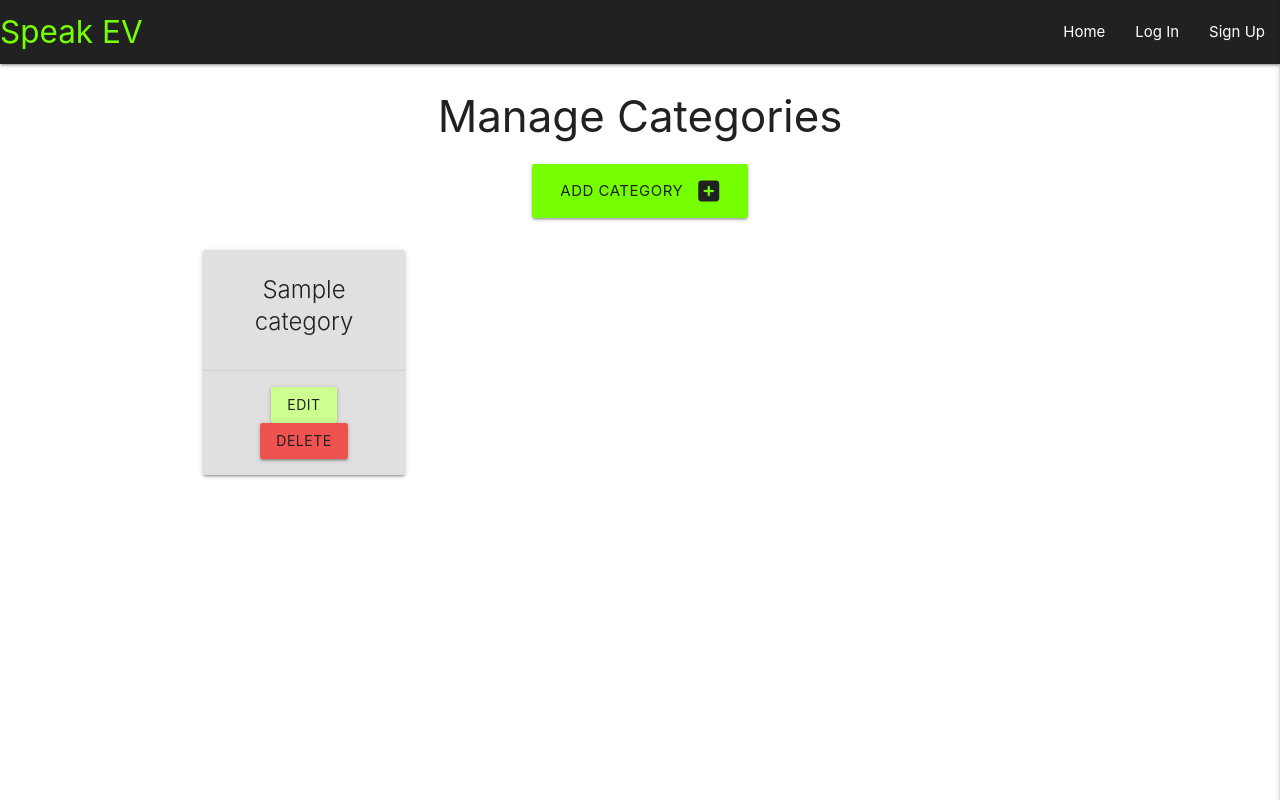
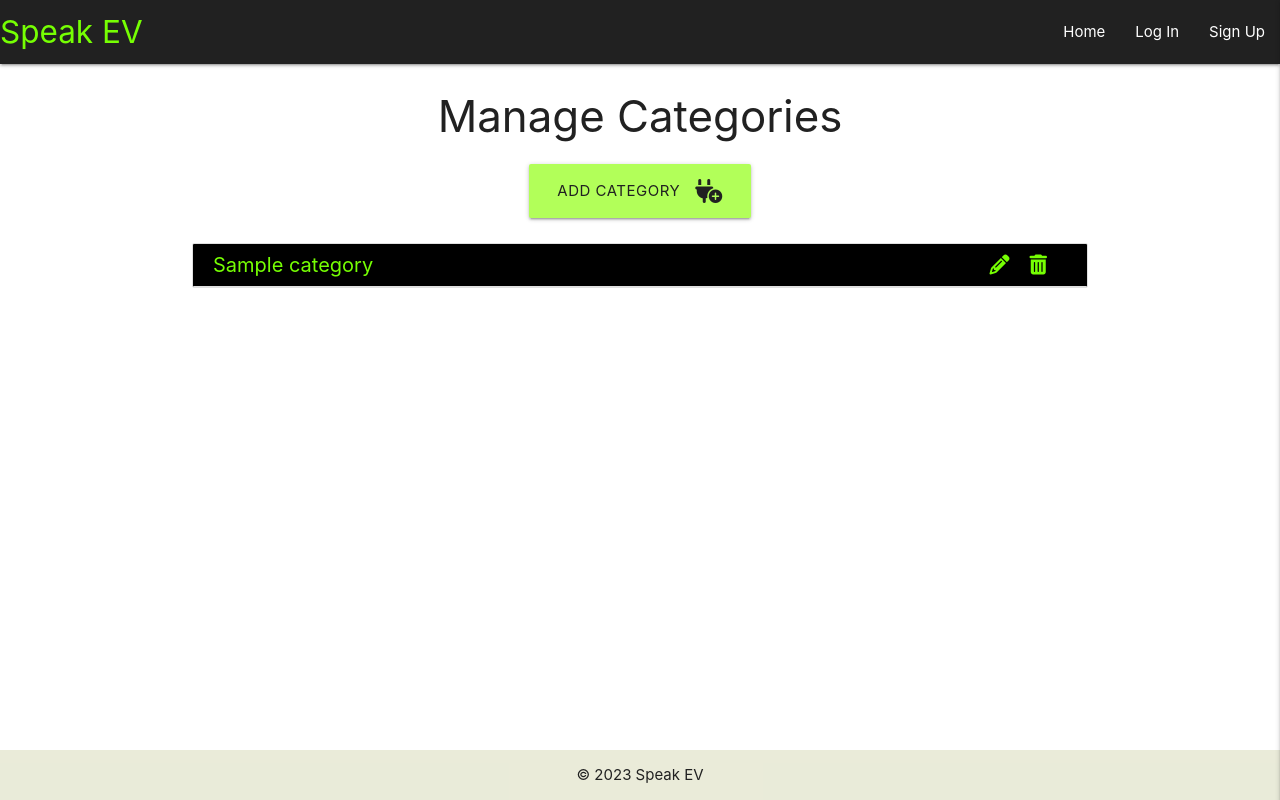
Before and after one commit to davecoll3/speak-ev, a Flask app: page /get_categories in a window 1280 px wide. Run offline with Flask 2, Linux system fonts and the light colour scheme; a database or web service that is not in the repository returns one stand-in record (values such as "Sample title"); some libraries are stand-ins or nearby versions.

```diff
--- a/static/css/style.css
+++ b/static/css/style.css
@@ -5,6 +5,53 @@ google fonts
 /* ==========
 general
 ========== */
+body {
+    display: flex;
+    min-height: 100vh;
+    flex-direction: column;
+  }
+
+  main {
+    flex: 1 0 auto;
+  }
+
+.page-footer {
+    margin-top: 40px;
+    padding-top: 0;
+}
+
+/* ==========
+hero image card
+========== */
+.card .card-image img {
+    opacity: 70%;
+}
+
+.card-panel {
+    box-shadow: none;
+}
+
+.card .card-title {
+    background: rgba(0,0,0,0.5);
+    font-size: 80px;
+    font-weight: 600;
+}
+
+.card .card-content {
+    font-size: 20px;
+    text-align: center;
+}
+
+/* ==========
+categories collection
+========== */
+.collection .collection-item {
+    font-size: 20px;
+}
+
+.secondary-content {
+    margin-right: 20px;
+}
 
 /* ==========
 navbar
--- a/static/js/script.js
+++ b/static/js/script.js
@@ -6,6 +6,10 @@ document.addEventListener('DOMContentLoaded', function() {
     /* collapsible initialization */
     let collapsibles = document.querySelectorAll(".collapsible");
     let collapsiblesInstance = M.Collapsible.init(collapsibles);
+
+    /* tooltips initialization */
+    let tooltips = document.querySelectorAll(".tooltipped");
+    let tooltipsInstance = M.Tooltip.init(tooltips);
 
     /* modal initialization */
     let modals = document.querySelectorAll('.modal');
--- a/templates/add_term.html
+++ b/templates/add_term.html
@@ -59,7 +59,7 @@
             <!-- submit button -->
             <div class="row">
                 <div class="col s12 center-align">
-                    <button type="submit" class="btn-large light-green accent-3 grey-text text-darken-4 waves-effect">
+                    <button type="submit" class="btn-large light-green accent-2 grey-text text-darken-4 waves-effect">
                         Add Term <i class="fas fa-solid fa-plug-circle-plus right"></i>
                     </button>
                 </div>
--- a/templates/base.html
+++ b/templates/base.html
@@ -50,18 +50,18 @@
         <ul class="sidenav grey darken-4 blue-grey-text text-lighten-5" id="mobile-demo">
             <li><h4 class="center-align light-green-text text-accent-3">Speak EV</h4></li>
             <li><a href="{{ url_for('get_terms') }}">Home</a></li>
+            {% if session.user %}
             <!-- displays profile and new term menu options to registerd users -->
-            {% if session.user %}
                 <li><a href="{{ url_for('profile', username=session['user']) }}">Profile</a></li>
                 <li><a href="{{ url_for('add_term') }}">New Term</a></li>
+                {% if session.user|lower == "admin"|lower %}
                 <!-- displays manage category menu options to admins only -->
-                {% if session.is_admin %}
                     <li><a href="{{ url_for('get_categories') }}">Manage Categories</a></li>
+                {% endif %}
                 <!-- displays log out menu option to registerd users -->
-                {% endif %}
                     <li><a href="{{ url_for('logout') }}">Log Out</a></li>
+            {% else %}
             <!-- displays login and sign-up menu options to all users -->
-            {% else %}
                 <li><a href="{{ url_for('login') }}">Log In</a></li>
                 <li><a href="{{ url_for('sign_up') }}">Sign Up</a></li>
             {% endif %}
@@ -80,12 +80,23 @@
                 {% endfor %}
             {% endif %}
         {% endwith %}
+        <!-- flash messages end -->
     </section>
 
     <main class="container">
         {% block content %}
         {% endblock %}
     </main>
+
+    <!-- footer -->
+    <footer class="page-footer lime lighten-5">
+        <div class="footer-copyright">
+          <div class="container center-align grey-text text-darken-4">
+          © 2023 Speak EV
+          </div>
+        </div>
+    </footer>
+    <!-- footer end -->
 
     <!-- javascript and jquery links -->
     <script src="https://code.jquery.com/jquery-3.6.3.min.js" integrity="sha256-pvPw+upLPUjgMXY0G+8O0xUf+/Im1MZjXxxgOcBQBXU=" crossorigin="anonymous"></script>
--- a/templates/categories.html
+++ b/templates/categories.html
@@ -8,56 +8,45 @@
     <!-- add categories button -->
     <div class="row">
         <div class="col s12 center-align">
-            <a href="{{ url_for('add_category') }}" class="btn-large waves-effect light-green accent-3 grey-text text-darken-4">
-                Add Category <i class="fas fa-plus-square right"></i>
+            <a href="{{ url_for('add_category') }}" class="btn-large waves-effect light-green accent-2 grey-text text-darken-4">
+                Add Category <i class="fas fa-solid fa-plug-circle-plus right"></i>
             </a>
         </div>
     </div>
     <!-- add categories button end -->
 
-    <!-- categories cards -->
-    <div class="row">
+    <!-- categories collection -->
+    <ul class="collection">
         {% for category in categories %}
-            <div class="col s12 m3">
-                <div class="card center-align grey lighten-2">
-                    <!-- categories title -->
-                    <div class="card-content grey-text text-darken-4">
-                        <span class="card-title">{{ category.category_name }}</span>
+        <li class="collection-item black light-green-text text-accent-3">
+            <div>{{ category.category_name }}
+                <a href="#modal-{{ category._id }}"
+                class="secondary-content modal-trigger light-green-text text-accent-3">
+                    <i class="fa-solid fa-trash-can tooltipped"
+                    data-position="right" data-tooltip="Delete"></i>
+                </a>
+                <a href="{{ url_for('edit_category', category_id=category._id) }}"
+                class="secondary-content light-green-text text-accent-3">
+                    <i class="fa-solid fa-pencil tooltipped"
+                    data-position="left" data-tooltip="Edit"></i>
+                </a>
             </div>
-                    <!-- categories title end -->
-
-                    <div class="card-action">
-                        <!-- edit button -->
-                        <a href="{{ url_for('edit_category', category_id=category._id) }}"
-                        class="btn waves-effect light-green accent-1 grey-text text-darken-4">
-                            Edit
-                        </a>
-                        <!-- edit button end -->
-
-                        <!-- delete button -->
-                        <button href="#modal-{{ category._id }}"
-                        class="btn modal-trigger waves-effect red lighten-1 grey-text text-darken-4">
-                            Delete
-                        </button>
-                        <!-- delete button end -->
+        </li>
 
         <!-- modal -->
         <div id="modal-{{ category._id }}" class="modal">
             <div class="modal-content">
-                                <h3>Are you sure you want to delete this category?</h3>
+                <h4>Are you sure you want to delete this category?</h4>
                 <p>WARNING! This action cannot be undone.</p>
             </div>
-                            <div class="modal-buttons">
+            <div class="modal-footer">
                 <a href="{{ url_for('delete_category', category_id=category._id) }}" class="btn red">Delete</a>
-                                <a href="#!" class="btn green">Cancel</a>
+                <a href="#!" class="modal-close btn green accent-4">Cancel</a>
             </div>
         </div>
         <!-- modal end -->
-                    </div>
-                </div>
-            </div>
         {% endfor %}
-    </div>
-    <!-- categories cards end -->
+    </ul>
+    <!-- categories collection ends -->
 
 {% endblock %}
--- a/templates/login.html
+++ b/templates/login.html
@@ -33,7 +33,7 @@
 
                 <!-- log in button -->
                 <div class="row">
-                    <button type="submit" class="col s12 m8 offset-m2 l6 offset-l3 xl4 offset-xl4 btn-large light-green accent-3 grey-text text-darken-4 waves-effect">
+                    <button type="submit" class="col s12 m8 offset-m2 l6 offset-l3 xl4 offset-xl4 btn-large light-green accent-2 grey-text text-darken-4 waves-effect">
                         Log In <i class="fa-solid fa-bolt"></i>
                     </button>
                 </div>
--- a/templates/sign-up.html
+++ b/templates/sign-up.html
@@ -33,7 +33,7 @@
 
                 <!-- submit button -->
                 <div class="row">
-                    <button type="submit" class="col s12 m8 offset-m2 l6 offset-l3 xl4 offset-xl4 btn-large light-green accent-3 grey-text text-darken-4 waves-effect">
+                    <button type="submit" class="col s12 m8 offset-m2 l6 offset-l3 xl4 offset-xl4 btn-large light-green accent-2 grey-text text-darken-4 waves-effect">
                         Submit <i class="fa-solid fa-bolt"></i>
                     </button>
                 </div>
```
Also changed, not shown: templates/terms.html (+22 -14 lines), static/images/charging.jpg (added), static/images/evlogo.jpg (added), static/images/tesla.jpg (added), 1 other file. Lines whose indentation alone changed are shown as unchanged.
